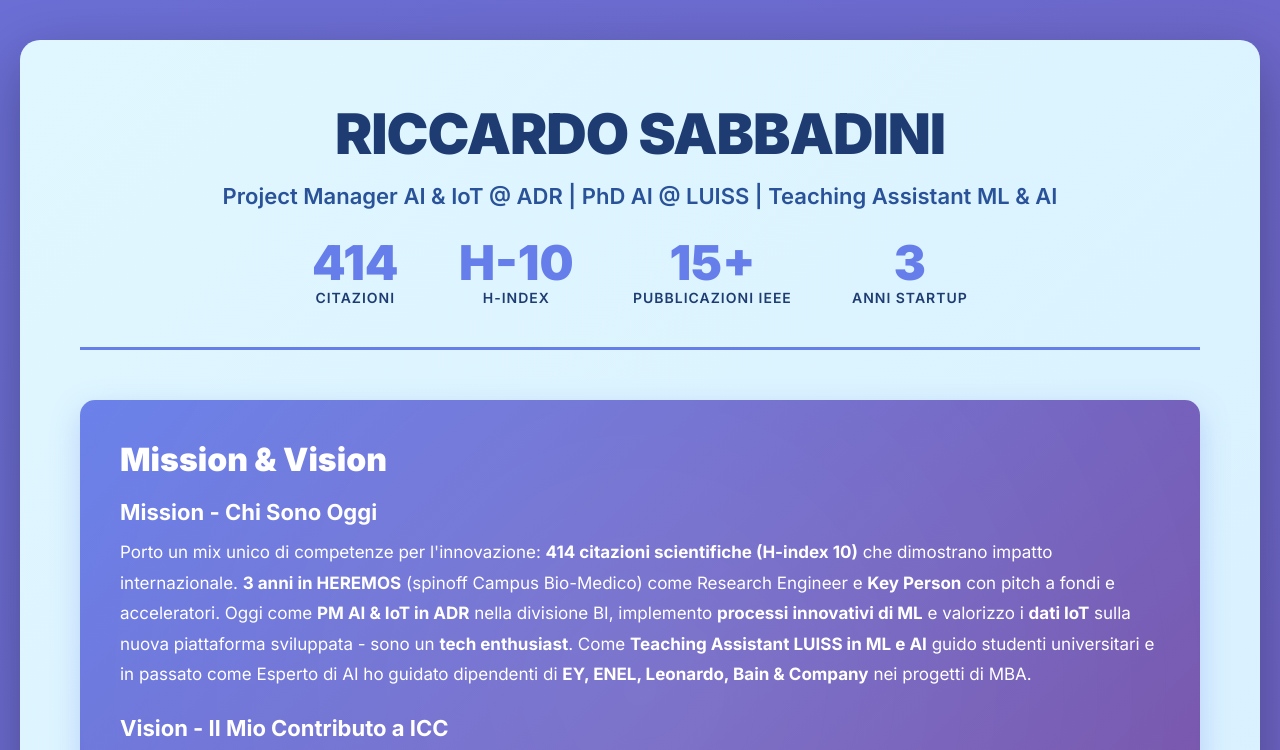
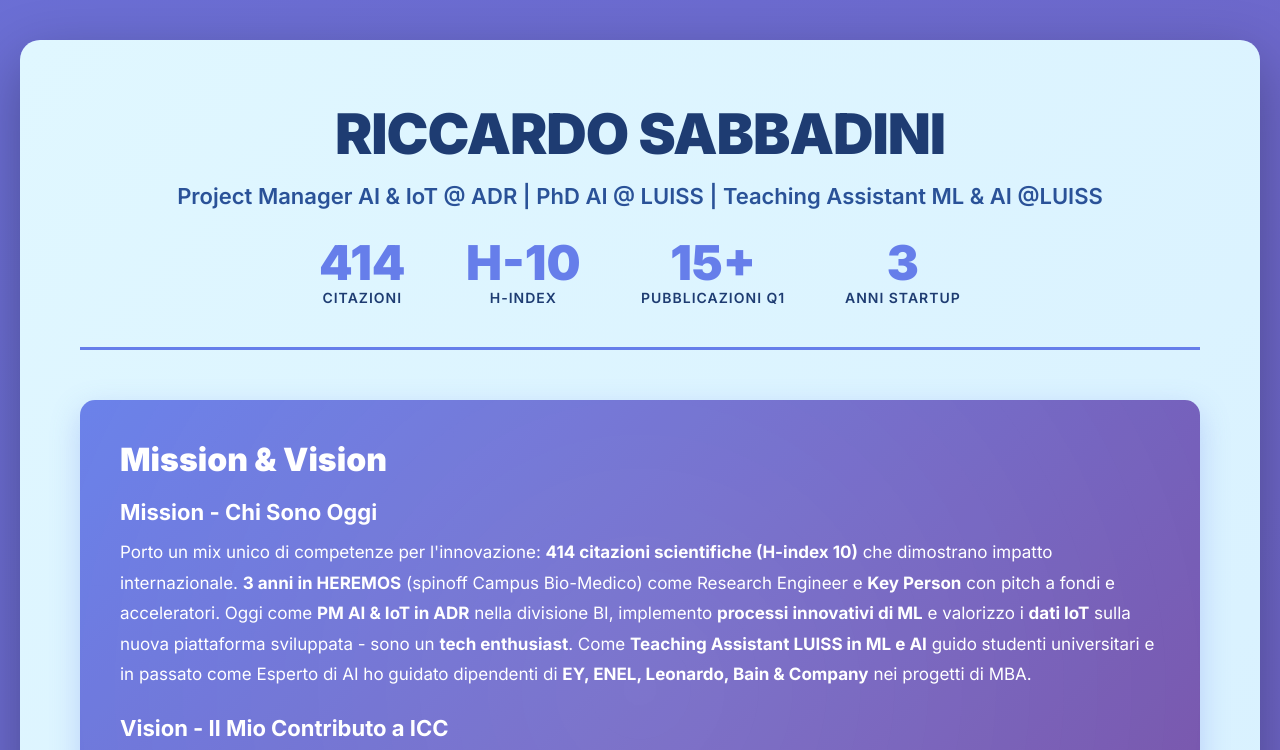
Before and after one commit to sabbachina/Candidatura-icc, a plain HTML site: page index.html in a window 1280 px wide. Shown: the top 750 px of the page. Drawn offline with Linux system fonts and the light colour scheme.

Commit message:
Update index.html

```diff
--- a/index.html
+++ b/index.html
@@ -590,7 +590,7 @@
     <div class="page">
         <div class="hero">
             <h1>RICCARDO SABBADINI</h1>
-            <p class="tagline">Project Manager AI & IoT @ ADR | PhD AI @ LUISS | Teaching Assistant ML & AI</p>
+            <p class="tagline">Project Manager AI & IoT @ ADR | PhD AI @ LUISS | Teaching Assistant ML & AI @LUISS</p>
             <div class="metrics">
                 <div class="metric">
                     <span class="metric-number">414</span>
@@ -602,7 +602,7 @@
                 </div>
                 <div class="metric">
                     <span class="metric-number">15+</span>
-                    <span class="metric-label">Pubblicazioni IEEE</span>
+                    <span class="metric-label">Pubblicazioni Q1</span>
                 </div>
                 <div class="metric">
                     <span class="metric-number">3</span>
```
